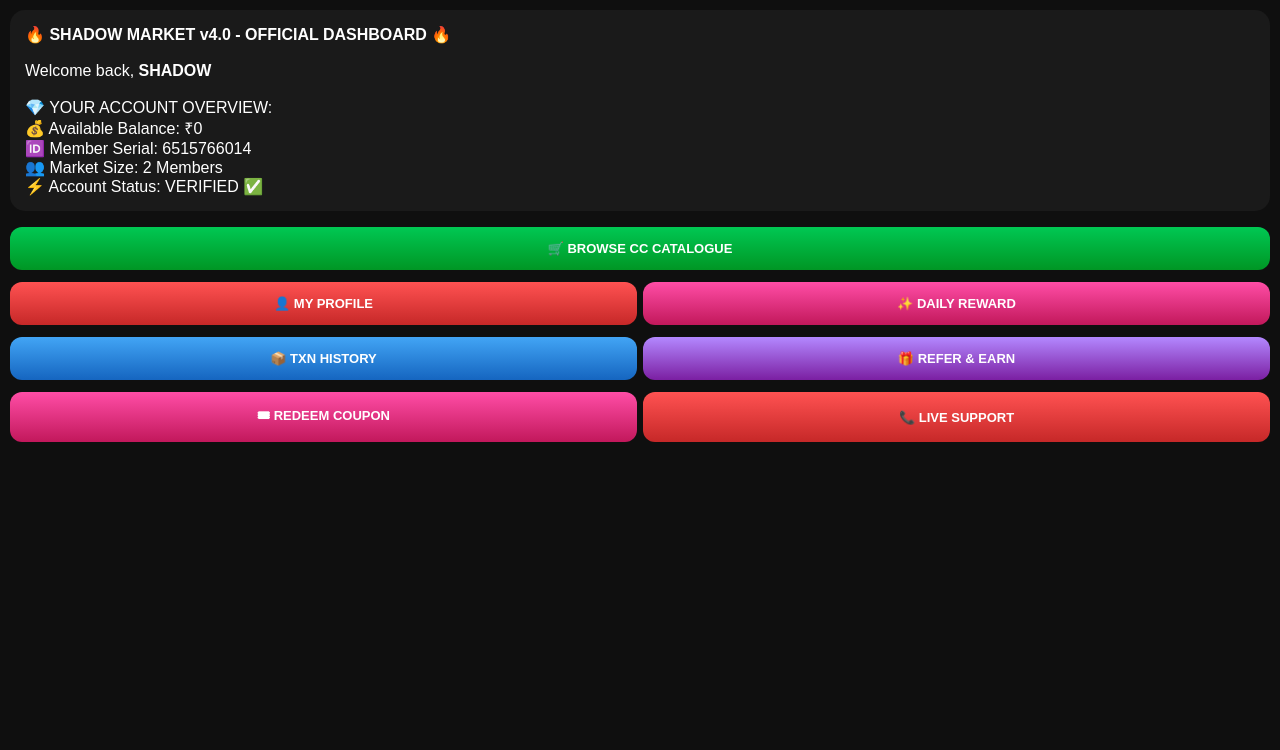
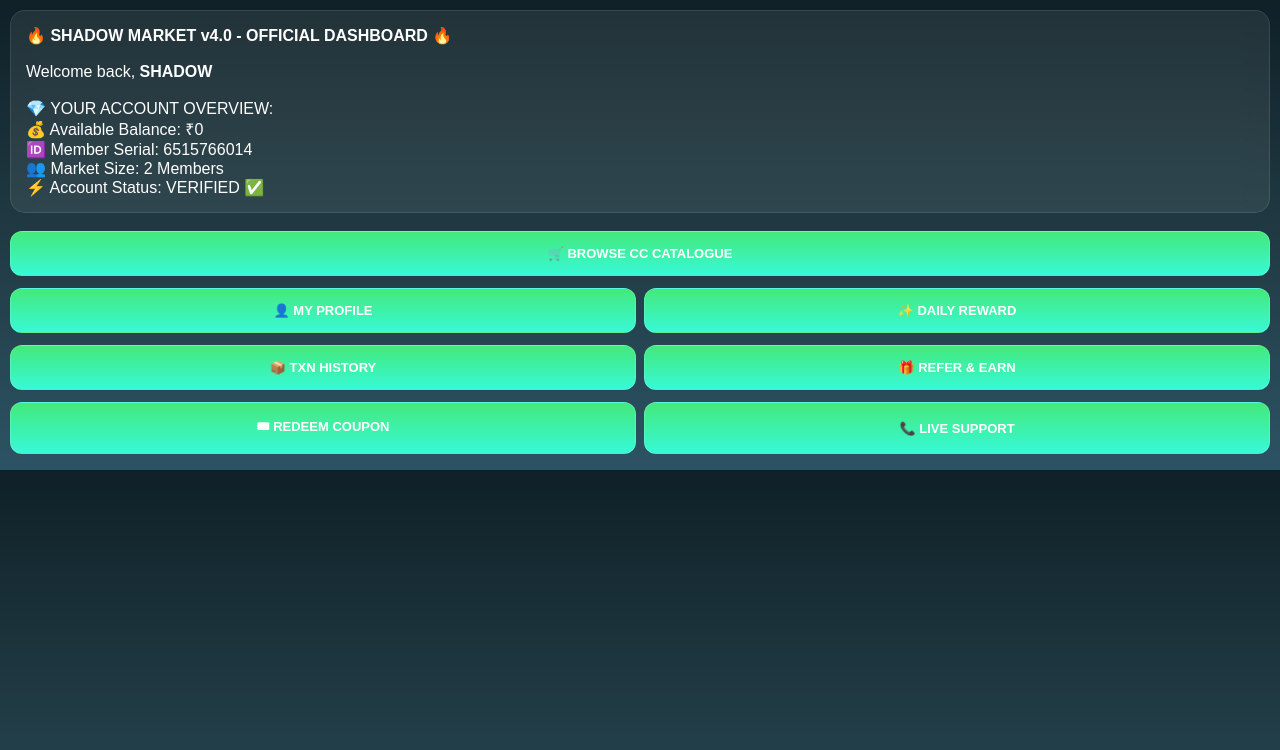
Before and after one commit to salina128/Ui, a plain HTML site: page index.html in a window 1280 px wide. Drawn offline with Linux system fonts and the light colour scheme.

Commit message:
Refactor styles and button classes for dashboard
Updated styles for a Telegram-like appearance and modified button classes for better consistency.

```diff
--- a/index.html
+++ b/index.html
@@ -7,18 +7,22 @@
 <style>
 body {
     margin: 0;
-    background: #0f0f0f;
-    font-family: Arial;
+    font-family: Arial, sans-serif;
     color: white;
     padding: 10px;
+
+    /* 🔥 Telegram style background */
+    background: linear-gradient(180deg, #0f2027, #203a43, #2c5364);
 }
 
 /* CARD */
 .card {
-    background: #1a1a1a;
+    background: rgba(255,255,255,0.08);
     padding: 15px;
     border-radius: 15px;
-    margin-bottom: 10px;
+    margin-bottom: 12px;
+    backdrop-filter: blur(10px);
+    border: 1px solid rgba(255,255,255,0.1);
 }
 
 /* BUTTON BASE */
@@ -28,40 +32,58 @@ body {
     border-radius: 12px;
     border: none;
     font-weight: bold;
-    color: white;
     font-size: 13px;
     margin: 6px 0;
+    color: white;
+
+    /* glass effect */
+    backdrop-filter: blur(10px);
+    border: 1px solid rgba(255,255,255,0.15);
 }
 
 /* ROW */
 .row {
     display: flex;
-    gap: 6px;
+    gap: 8px;
 }
 
 .row .btn {
     width: 50%;
 }
 
-/* COLORS */
-.green { background: linear-gradient(180deg,#00c853,#009624); }
-.red { background: linear-gradient(180deg,#ff5252,#c62828); }
-.pink { background: linear-gradient(180deg,#ff4da6,#c2185b); }
-.blue { background: linear-gradient(180deg,#42a5f5,#1565c0); }
-.purple { background: linear-gradient(180deg,#b388ff,#7b1fa2); }
+/* COLORS (Telegram style) */
+.green {
+    background: linear-gradient(180deg, #43e97b, #38f9d7);
+}
 
-/* HOVER */
+.blue {
+    background: linear-gradient(180deg, #4facfe, #00f2fe);
+}
+
+.red {
+    background: linear-gradient(180deg, #ff6a6a, #ff3d3d);
+}
+
+.pink {
+    background: linear-gradient(180deg, #ff4da6, #ff0080);
+}
+
+.purple {
+    background: linear-gradient(180deg, #b388ff, #7b1fa2);
+}
+
+/* CLICK EFFECT */
 .btn:active {
-    transform: scale(0.98);
+    transform: scale(0.97);
 }
 </style>
 </head>
 
 <body>
 
-<!-- DASHBOARD -->
+<!-- DASHBOARD CARD -->
 <div class="card">
-    🔥 <b>SHADOW MARKET v4.0 - OFFICIAL DASHBOARD</b> 🔥 <br><br>
+    🔥 <b>SHADOW MARKET v4.0 - OFFICIAL DASHBOARD</b> 🔥<br><br>
 
     Welcome back, <b>SHADOW</b><br><br>
 
@@ -77,18 +99,18 @@ body {
 <button class="btn green">🛒 BROWSE CC CATALOGUE</button>
 
 <div class="row">
-    <button class="btn red">👤 MY PROFILE</button>
-    <button class="btn pink">✨ DAILY REWARD</button>
+    <button class="btn green">👤 MY PROFILE</button>
+    <button class="btn green">✨ DAILY REWARD</button>
 </div>
 
 <div class="row">
-    <button class="btn blue">📦 TXN HISTORY</button>
-    <button class="btn purple">🎁 REFER & EARN</button>
+    <button class="btn green">📦 TXN HISTORY</button>
+    <button class="btn green">🎁 REFER & EARN</button>
 </div>
 
 <div class="row">
-    <button class="btn pink">🎟 REDEEM COUPON</button>
-    <button class="btn red">📞 LIVE SUPPORT</button>
+    <button class="btn green">🎟 REDEEM COUPON</button>
+    <button class="btn green">📞 LIVE SUPPORT</button>
 </div>
 
 </body>
```
